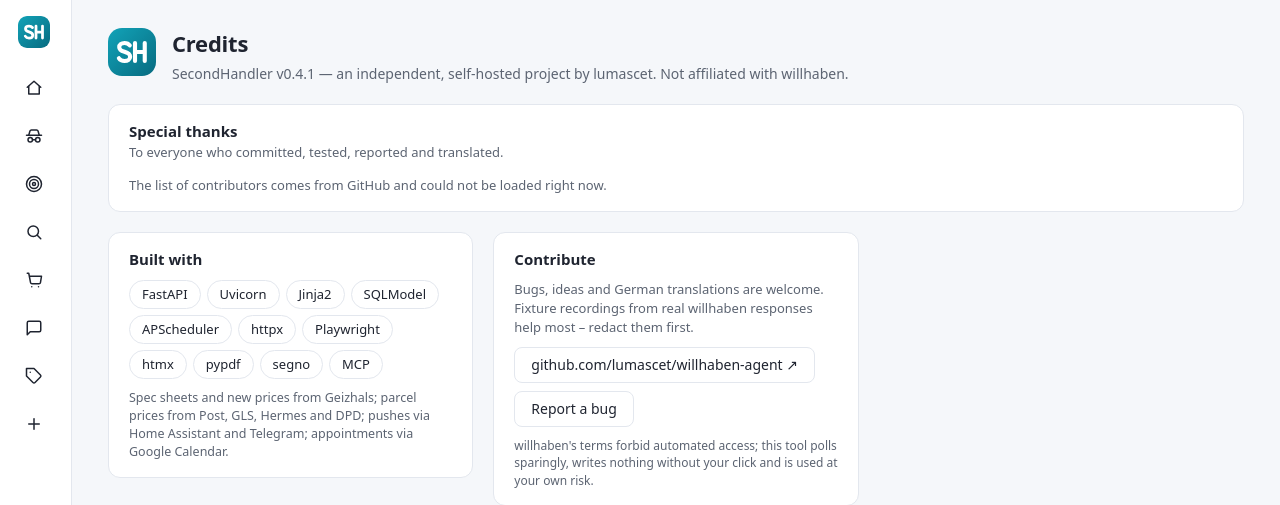
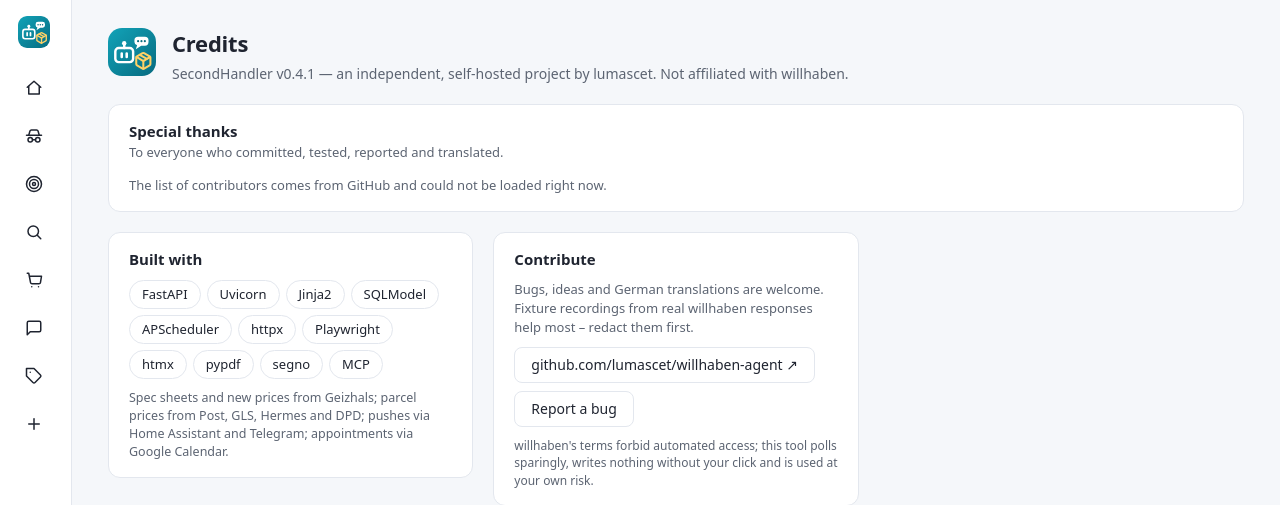
Before and after one commit to TweetsOfNiklas/willhaben-agent, a FastAPI app: page /credits in a window 1280 px wide. Shown: the top 505 px of the page. Run offline with FastAPI, Linux system fonts and the light colour scheme; data that the repository does not hold is empty; parts of the project's set-up code (start-up, migrations or seed data) failed here and were passed over; some libraries are stand-ins or nearby versions.

Commit message:
Icon: a bot, a parcel and a speech bubble
The SH monogram goes: a white bot (the agent), a yellow parcel (the goods)
and a speech bubble (the chats it handles), drawn in thick strokes so it
stays readable on a home screen. All sizes rendered again; the cache
version of the icon links goes up so browsers and home screens fetch it
anew.

Co-Authored-By: Claude Opus 5.5 <noreply@anthropic.com>
Claude-Session: https://claude.ai/code/session_01EVgoGxr1Bpv8GkskYJcxcx

```diff
--- a/app/templates/_app_head.html
+++ b/app/templates/_app_head.html
@@ -4,16 +4,16 @@
    home indicator. The status bar stays "default" (its own light or dark background): "black-translucent" would put
    white text over the light theme. Shared by base.html and login.html. #}
 <meta name="viewport" content="width=device-width, initial-scale=1, viewport-fit=cover">
-<link rel="manifest" href="/static/manifest.json?v=2">
+<link rel="manifest" href="/static/manifest.json?v=4">
 <meta name="mobile-web-app-capable" content="yes">
 <meta name="apple-mobile-web-app-capable" content="yes">
 <meta name="apple-mobile-web-app-title" content="SecondHandler">
 <meta name="apple-mobile-web-app-status-bar-style" content="default">
 <meta name="theme-color" content="#ffffff" media="(prefers-color-scheme: light)">
 <meta name="theme-color" content="#171c26" media="(prefers-color-scheme: dark)">
-<link rel="icon" href="/static/icons/icon.svg?v=2" type="image/svg+xml">
-<link rel="icon" href="/static/icons/icon-192.png?v=2" sizes="192x192" type="image/png">
-<link rel="apple-touch-icon" href="/static/icons/apple-touch-icon.png?v=2">
+<link rel="icon" href="/static/icons/icon.svg?v=4" type="image/svg+xml">
+<link rel="icon" href="/static/icons/icon-192.png?v=4" sizes="192x192" type="image/png">
+<link rel="apple-touch-icon" href="/static/icons/apple-touch-icon.png?v=4">
 {# Opened from a Telegram button (a Mini App, telegram.open_button): tell Telegram the page is there (it hides its
    placeholder) and take the full height. The bridge Telegram's app injects; nothing is loaded from telegram.org. #}
 <script>if (window.TelegramWebviewProxy) for (const e of ['web_app_ready', 'web_app_expand']) try { TelegramWebviewProxy.postEvent(e) } catch (_) {}</script>
--- a/app/templates/base.html
+++ b/app/templates/base.html
@@ -61,7 +61,7 @@
 <aside id="rail" aria-label="{{ _('Navigation') }}"
        class="sticky top-0 hidden h-screen flex-col gap-1 overflow-x-hidden overflow-y-auto border-r border-base-300 bg-base-100 px-3 py-4 md:flex">
   <a href="/" class="mb-3.5 flex h-8 shrink-0 items-center gap-2.5 px-1.5 text-[15px] font-semibold whitespace-nowrap text-base-content no-underline">
-    <img src="/static/icons/icon.svg?v=2" alt="" class="size-8 shrink-0 rounded-[9px]">
+    <img src="/static/icons/icon.svg?v=4" alt="" class="size-8 shrink-0 rounded-[9px]">
     <span class="hidden rail-x:inline">SecondHandler</span>
   </a>
   {{ item('/', 'home', _("Home")) }}
--- a/app/templates/credits.html
+++ b/app/templates/credits.html
@@ -4,7 +4,7 @@
 {% block content %}
 {# contributors: pass `contributors = [{login, html_url, avatar_url, contributions}]` from a cached GitHub API call (GET /repos/lumascet/willhaben-agent/contributors), bots filtered. #}
 <div class="mb-5 flex items-start gap-4">
-  <img src="/static/icons/icon.svg?v=2" alt="" class="size-12 shrink-0 rounded-[14px]">
+  <img src="/static/icons/icon.svg?v=4" alt="" class="size-12 shrink-0 rounded-[14px]">
   <div class="min-w-0"><h1>{{ _("Credits") }}</h1><p class="mt-1 text-muted">SecondHandler v{{ app_version }} — {{ _("an independent, self-hosted project by {author}. Not affiliated with willhaben.", author=app_author) }}</p></div>
 </div>
 <div class="grid items-start gap-5 grid-cols-[repeat(auto-fit,minmax(300px,1fr))]">
--- a/app/templates/login.html
+++ b/app/templates/login.html
@@ -12,7 +12,7 @@
   <div class="flex w-[min(400px,100%)] min-w-0 flex-col gap-3.5">
     <div class="flex flex-col gap-5 rounded-[16px] border border-base-300 bg-base-100 px-7 pt-7 pb-[22px] shadow-[0_1px_2px_rgba(0,0,0,.05),0_16px_48px_rgba(0,0,0,.08)]">
       <div class="flex items-center gap-3">
-        <img src="/static/icons/icon.svg?v=2" alt="" class="size-10 shrink-0 rounded-[11px]">
+        <img src="/static/icons/icon.svg?v=4" alt="" class="size-10 shrink-0 rounded-[11px]">
         <div><div class="text-[17px] font-semibold tracking-tight">SecondHandler</div><div class="text-[13px] text-muted">{{ _("Log in to the dashboard") }}</div></div>
       </div>
       {% if error %}<div role="alert" class="rounded-[10px] bg-bad-soft px-3.5 py-2.5 text-[13px] text-error">{{ error }}</div>{% endif %}
```
Also changed, not shown: tests/test_login.py (+1 -1 lines), app/static/icons/apple-touch-icon.png, app/static/icons/icon-192.png, app/static/icons/icon-512.png, app/static/icons/icon-full.svg, app/static/icons/icon-maskable-512.png, app/static/icons/icon.svg, app/static/manifest.json.
